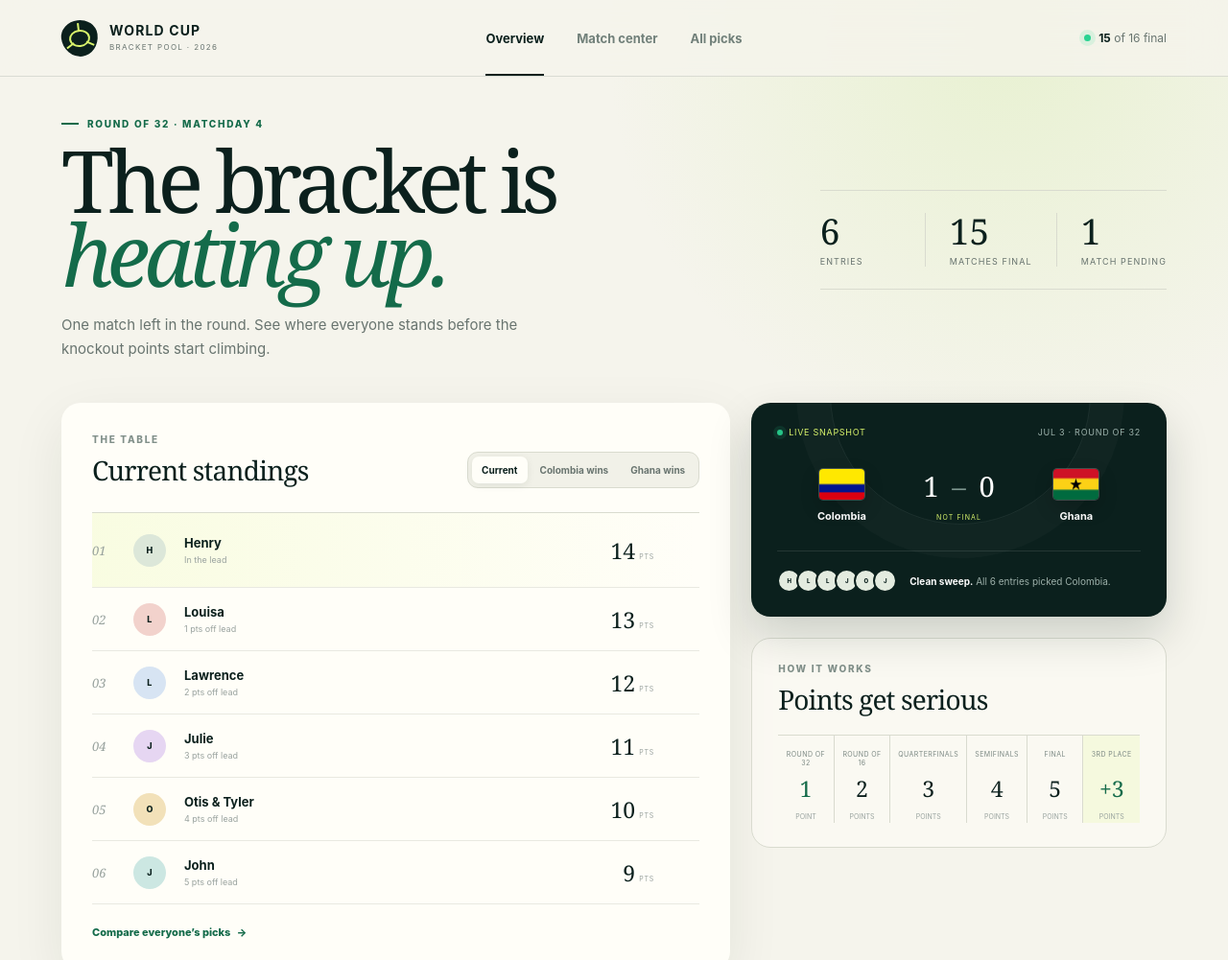
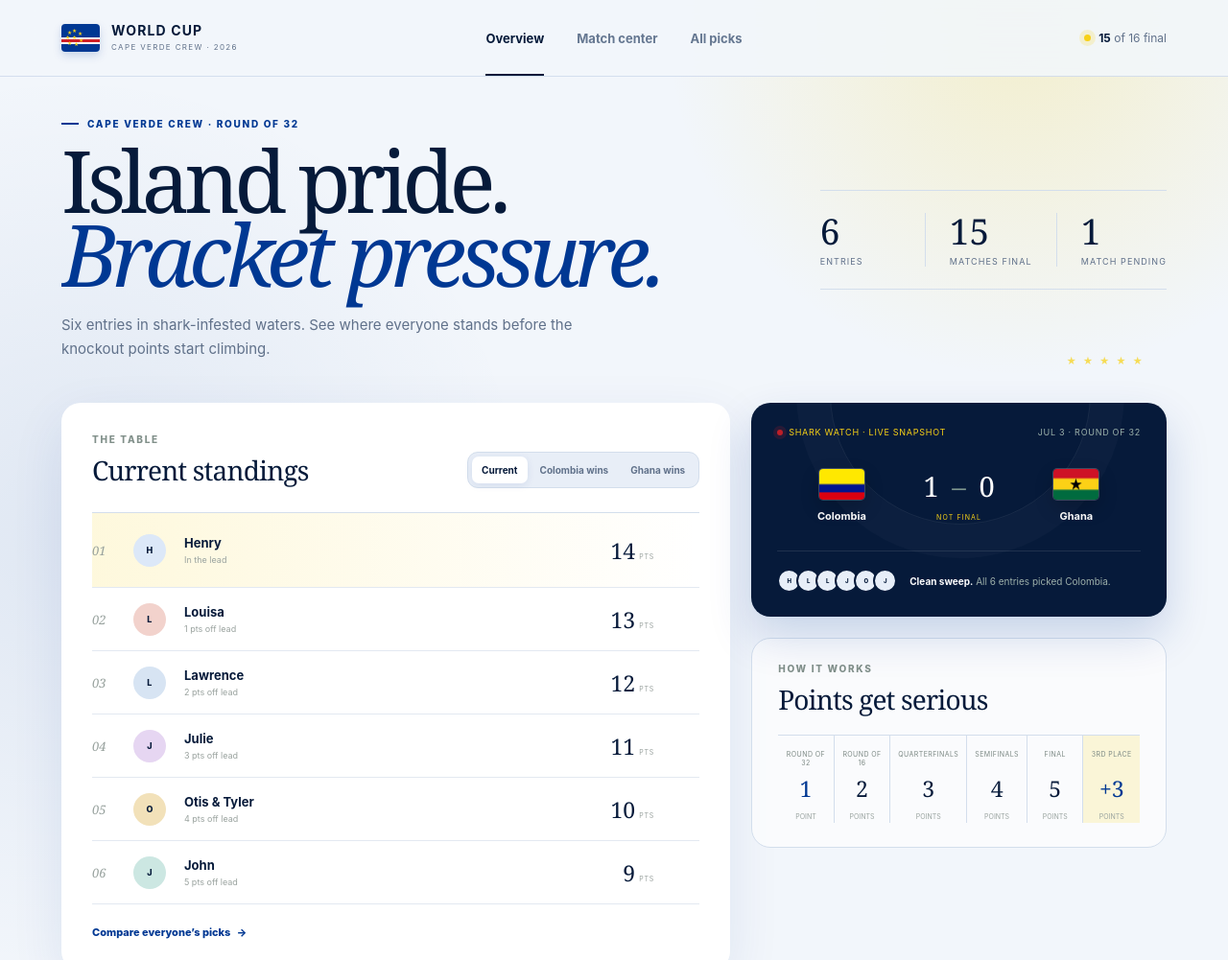
Before and after one commit to johnzwiss/worldcup, a plain HTML site: page index.html in a window 1280 px wide. Shown: the top 1001 px of the page at 96% size. Drawn offline with nearby package versions, Linux system fonts and the light colour scheme.

Commit message:
Add Cape Verde shark theme

```diff
--- a/app.js
+++ b/app.js
@@ -84,9 +84,16 @@ function hero() {
   return `
     <section class="hero">
       <div class="hero-copy">
-        <p class="eyebrow"><span></span> Round of 32 · Matchday 4</p>
-        <h1>The bracket is<br><em>heating up.</em></h1>
-        <p>One match left in the round. See where everyone stands before the knockout points start climbing.</p>
+        <p class="eyebrow"><span></span> Cape Verde crew · Round of 32</p>
+        <h1>Island pride.<br><em>Bracket pressure.</em></h1>
+        <p>Six entries in shark-infested waters. See where everyone stands before the knockout points start climbing.</p>
+      </div>
+      <div class="hero-sharks" aria-hidden="true">
+        <svg viewBox="0 0 560 240" role="presentation">
+          <path d="M500 108c-50-24-103-35-160-32l39-39-61 38c-35 1-69 6-102 16l-39-37 10 49c-43 16-79 36-116 53l-54-24 31 36-36 31 64-25c52 25 116 31 182 17l-35 30 73-41c69-4 137-28 204-72Z" />
+          <path class="small-shark" d="M500 108c-50-24-103-35-160-32l39-39-61 38c-35 1-69 6-102 16l-39-37 10 49c-43 16-79 36-116 53l-54-24 31 36-36 31 64-25c52 25 116 31 182 17l-35 30 73-41c69-4 137-28 204-72Z" />
+          <circle cx="480" cy="55" r="5" /><circle cx="510" cy="32" r="3" /><circle cx="532" cy="58" r="2" />
+        </svg>
       </div>
       <div class="hero-stats" aria-label="Pool summary">
         <div><strong>6</strong><span>Entries</span></div>
@@ -138,7 +145,7 @@ function liveMatchPanel() {
   return `
     <section class="live-card">
       <div class="live-card-top">
-        <span class="live-pill"><i></i> Live snapshot</span>
+        <span class="live-pill"><i></i> Shark watch · Live snapshot</span>
         <span>${formatDate(match.date)} · Round of 32</span>
       </div>
       <div class="matchup">
--- a/index.html
+++ b/index.html
@@ -15,12 +15,10 @@
     <div class="app-shell">
       <header class="site-header">
         <a class="brand" href="#" aria-label="World Cup Bracket Pool home">
-          <span class="brand-mark" aria-hidden="true">
-            <span></span><span></span><span></span>
-          </span>
+          <span class="brand-mark" aria-hidden="true"></span>
           <span>
             <strong>WORLD CUP</strong>
-            <small>BRACKET POOL · 2026</small>
+            <small>CAPE VERDE CREW · 2026</small>
           </span>
         </a>
 
@@ -39,7 +37,7 @@
       <main id="app" tabindex="-1"></main>
 
       <footer class="site-footer">
-        <span>World Cup Bracket Pool</span>
+        <span>World Cup Bracket Pool · 🦈 Cape Verde Crew</span>
         <span>Last updated <time datetime="2026-07-03">July 3, 2026</time></span>
       </footer>
     </div>
--- a/styles.css
+++ b/styles.css
@@ -1,17 +1,17 @@
 @import url("https://cdn.jsdelivr.net/npm/flag-icons@7.2.3/css/flag-icons.min.css");
 
 :root {
-  --ink: #0b201d;
-  --ink-soft: #17312d;
-  --paper: #f5f4ec;
-  --white: #fffef8;
-  --line: #d9dbcf;
-  --green: #146b4a;
-  --green-bright: #29d391;
-  --lime: #d8f36b;
-  --red: #e8604c;
-  --muted: #68746f;
-  --shadow: 0 18px 55px rgba(9, 32, 28, 0.08);
+  --ink: #061a3a;
+  --ink-soft: #0b2d61;
+  --paper: #f2f6fb;
+  --white: #ffffff;
+  --line: #d3deec;
+  --green: #003893;
+  --green-bright: #f7d116;
+  --lime: #f7d116;
+  --red: #cf2027;
+  --muted: #60718a;
+  --shadow: 0 18px 55px rgba(0, 56, 147, 0.09);
   --radius: 20px;
   font-family: Inter, ui-sans-serif, -apple-system, BlinkMacSystemFont, "Segoe UI", sans-serif;
   color: var(--ink);
@@ -28,7 +28,8 @@ body {
   min-width: 320px;
   min-height: 100vh;
   background:
-    radial-gradient(circle at 82% 4%, rgba(208, 236, 160, .34), transparent 26rem),
+    radial-gradient(circle at 83% 2%, rgba(247, 209, 22, .20), transparent 23rem),
+    radial-gradient(circle at 6% 45%, rgba(0, 56, 147, .08), transparent 30rem),
     var(--paper);
 }
 
@@ -43,8 +44,8 @@ button { color: inherit; }
   display: grid;
   grid-template-columns: 1fr auto 1fr;
   align-items: center;
-  border-bottom: 1px solid rgba(11, 32, 29, .12);
-  background: rgba(245, 244, 236, .86);
+  border-bottom: 1px solid rgba(0, 56, 147, .13);
+  background: rgba(242, 246, 251, .88);
   backdrop-filter: blur(18px);
   position: sticky;
   top: 0;
@@ -64,22 +65,25 @@ button { color: inherit; }
 .brand small { display: block; color: var(--muted); font-size: 8px; letter-spacing: .17em; margin-top: 5px; }
 
 .brand-mark {
-  width: 38px;
-  aspect-ratio: 1;
-  background: var(--ink);
-  border-radius: 50% 50% 48% 52% / 44% 44% 56% 56%;
-  display: grid;
-  place-items: center;
-  transform: rotate(-7deg);
+  width: 40px;
+  height: 29px;
+  background: linear-gradient(to bottom, #003893 0 48%, #fff 48% 55%, #cf2027 55% 65%, #fff 65% 72%, #003893 72% 100%);
+  border-radius: 4px;
   position: relative;
   overflow: hidden;
+  box-shadow: 0 4px 10px rgba(0, 56, 147, .18);
 }
 
-.brand-mark::before { content: ""; position: absolute; inset: 10px 8px; border: 2px solid var(--lime); border-radius: 50%; }
-.brand-mark span { position: absolute; width: 2px; height: 9px; background: var(--lime); }
-.brand-mark span:nth-child(1) { transform: translateY(-12px); }
-.brand-mark span:nth-child(2) { transform: rotate(120deg) translateY(-12px); }
-.brand-mark span:nth-child(3) { transform: rotate(240deg) translateY(-12px); }
+.brand-mark::before {
+  content: "★";
+  position: absolute;
+  left: 11px;
+  top: 12px;
+  color: #f7d116;
+  font-size: 5px;
+  line-height: 1;
+  text-shadow: 0 -7px #f7d116, 6px -4px #f7d116, 7px 3px #f7d116, 2px 7px #f7d116, -5px 6px #f7d116, -7px 0 #f7d116, -5px -5px #f7d116;
+}
 
 .main-nav { display: flex; align-self: stretch; gap: 34px; }
 .nav-link {
@@ -88,7 +92,7 @@ button { color: inherit; }
   border-bottom: 2px solid transparent;
   background: none;
   padding: 3px 0 0;
-  color: #71807a;
+  color: #657791;
   font-weight: 650;
   font-size: 13px;
   cursor: pointer;
@@ -105,7 +109,7 @@ button { color: inherit; }
   font-size: 12px;
 }
 .header-status strong { color: var(--ink); }
-.status-dot { width: 7px; height: 7px; border-radius: 50%; background: var(--green-bright); box-shadow: 0 0 0 5px rgba(41, 211, 145, .13); }
+.status-dot { width: 7px; height: 7px; border-radius: 50%; background: var(--green-bright); box-shadow: 0 0 0 5px rgba(247, 209, 22, .18); }
 
 #app {
   max-width: 1440px;
@@ -132,9 +136,32 @@ button { color: inherit; }
   font-weight: 900;
   font-size: 340px;
   letter-spacing: -.12em;
-  color: rgba(11, 32, 29, .025);
+  color: rgba(0, 56, 147, .035);
   z-index: -1;
 }
+.hero::before {
+  content: "★  ★  ★  ★  ★";
+  position: absolute;
+  right: 2%;
+  bottom: 38px;
+  color: rgba(247, 209, 22, .72);
+  font-size: 10px;
+  letter-spacing: .2em;
+}
+.hero-sharks {
+  position: absolute;
+  z-index: -1;
+  right: 17%;
+  top: 48px;
+  width: min(37vw, 480px);
+  color: var(--green);
+  opacity: .12;
+  transform: rotate(-4deg);
+  pointer-events: none;
+}
+.hero-sharks svg { display: block; width: 100%; overflow: visible; fill: currentColor; }
+.hero-sharks .small-shark { transform: translate(250px, 110px) scale(.42); opacity: .72; }
+.hero-sharks circle { fill: none; stroke: currentColor; stroke-width: 3px; }
 
 .eyebrow, .section-kicker {
   margin: 0 0 14px;
@@ -192,7 +219,7 @@ button { color: inherit; }
   padding: 4px;
   border: 1px solid var(--line);
   border-radius: 11px;
-  background: #f1f1e8;
+  background: #e8eef7;
   display: flex;
   gap: 3px;
 }
@@ -207,7 +234,7 @@ button { color: inherit; }
   font-size: 10px;
   font-weight: 750;
 }
-.scenario-control button.active, .filter-control button.active { background: var(--white); color: var(--ink); box-shadow: 0 2px 8px rgba(11, 32, 29, .08); }
+.scenario-control button.active, .filter-control button.active { background: var(--white); color: var(--ink); box-shadow: 0 2px 8px rgba(0, 56, 147, .09); }
 
 .leaderboard { border-top: 1px solid var(--line); }
 .leader-row {
@@ -216,9 +243,9 @@ button { color: inherit; }
   grid-template-columns: 30px 40px 1fr auto 34px;
   align-items: center;
   gap: 13px;
-  border-bottom: 1px solid #e9e9e1;
+  border-bottom: 1px solid #e3e9f1;
 }
-.leader-row.leader { min-height: 78px; background: linear-gradient(90deg, rgba(216, 243, 107, .16), transparent); }
+.leader-row.leader { min-height: 78px; background: linear-gradient(90deg, rgba(247, 209, 22, .15), transparent); }
 .rank { font-family: Georgia, serif; font-style: italic; font-size: 13px; color: #96a09c; }
 .avatar {
   width: 34px;
@@ -226,7 +253,7 @@ button { color: inherit; }
   display: inline-grid;
   place-items: center;
   border-radius: 50%;
-  background: #dce7d9;
+  background: #dce8f8;
   color: var(--ink);
   font-size: 9px;
   font-weight: 800;
@@ -242,16 +269,16 @@ button { color: inherit; }
 .score { text-align: right; }
 .score strong { font-family: Georgia, serif; font-size: 23px; font-weight: 500; }
 .score small { color: #98a09d; font-size: 7px; letter-spacing: .12em; margin-left: 4px; }
-.gain { border-radius: 6px; background: #daf4e5; color: var(--green); padding: 4px 6px; font-weight: 800; font-size: 9px; }
+.gain { border-radius: 6px; background: #fff5bd; color: #765f00; padding: 4px 6px; font-weight: 800; font-size: 9px; }
 .text-link { appearance: none; border: 0; background: none; padding: 22px 0 0; color: var(--green); font-size: 11px; font-weight: 800; cursor: pointer; }
 .text-link span { margin-left: 4px; transition: margin .18s ease; }
 .text-link:hover span { margin-left: 9px; }
 
-.live-card { padding: 25px 27px; color: white; background: var(--ink); box-shadow: 0 20px 45px rgba(7, 29, 25, .17); overflow: hidden; position: relative; }
+.live-card { padding: 25px 27px; color: white; background: var(--ink); box-shadow: 0 20px 45px rgba(0, 56, 147, .18); overflow: hidden; position: relative; }
 .live-card::after { content: ""; position: absolute; width: 270px; height: 270px; border: 1px solid rgba(255,255,255,.07); border-radius: 50%; top: -145px; left: calc(50% - 135px); box-shadow: 0 0 0 35px rgba(255,255,255,.025); }
 .live-card-top { display: flex; justify-content: space-between; align-items: center; color: #9bb0aa; font-size: 9px; letter-spacing: .08em; text-transform: uppercase; position: relative; z-index: 1; }
 .live-pill { color: var(--lime); display: flex; align-items: center; gap: 6px; }
-.live-pill i { width: 6px; height: 6px; background: var(--green-bright); border-radius: 50%; box-shadow: 0 0 0 4px rgba(41, 211, 145, .12); animation: pulse 1.8s ease infinite; }
+.live-pill i { width: 6px; height: 6px; background: var(--red); border-radius: 50%; box-shadow: 0 0 0 4px rgba(207, 32, 39, .18); animation: pulse 1.8s ease infinite; }
 @keyframes pulse { 50% { opacity: .45; } }
 .matchup { display: grid; grid-template-columns: 1fr auto 1fr; align-items: center; gap: 18px; margin: 31px 0 28px; position: relative; z-index: 1; }
 .team { display: flex; flex-direction: column; align-items: center; gap: 10px; text-align: center; }
@@ -265,11 +292,11 @@ button { color: inherit; }
 .scoreboard small { color: var(--lime); font-size: 7px; letter-spacing: .16em; }
 .consensus { padding-top: 18px; border-top: 1px solid rgba(255,255,255,.1); display: flex; align-items: center; gap: 13px; }
 .mini-avatars { display: flex; padding-left: 5px; }
-.mini-avatars span { width: 25px; height: 25px; margin-left: -5px; display: grid; place-items: center; border-radius: 50%; background: #e3ebdf; color: var(--ink); border: 2px solid var(--ink); font-size: 6px; font-weight: 800; }
+.mini-avatars span { width: 25px; height: 25px; margin-left: -5px; display: grid; place-items: center; border-radius: 50%; background: #e7eef8; color: var(--ink); border: 2px solid var(--ink); font-size: 6px; font-weight: 800; }
 .consensus p { margin: 0; color: #9db0aa; font-size: 10px; }
 .consensus strong { color: white; }
 
-.scoring-panel { padding: 25px 27px; box-shadow: none; border: 1px solid var(--line); background: rgba(255, 254, 248, .55); }
+.scoring-panel { padding: 25px 27px; box-shadow: none; border: 1px solid var(--line); background: rgba(255, 255, 255, .64); }
 .scoring-panel .panel-heading { margin-bottom: 18px; }
 .scoring-steps { display: grid; grid-template-columns: repeat(6, 1fr); border-top: 1px solid var(--line); }
 .scoring-step { padding: 15px 8px 0; border-right: 1px solid var(--line); text-align: center; }
@@ -278,10 +305,10 @@ button { color: inherit; }
 .scoring-step strong { display: block; font-family: Georgia, serif; font-size: 23px; font-weight: 500; }
 .scoring-step small { color: #99a39f; font-size: 7px; text-transform: uppercase; }
 .scoring-step.current strong { color: var(--green); }
-.scoring-step.bonus { background: rgba(216, 243, 107, .15); }
+.scoring-step.bonus { background: rgba(247, 209, 22, .16); }
 .scoring-step.bonus strong { color: var(--green); }
 
-.callout { margin-top: 22px; padding: 20px 24px; display: flex; align-items: center; gap: 15px; background: #e6ead9; }
+.callout { margin-top: 22px; padding: 20px 24px; display: flex; align-items: center; gap: 15px; background: #e3ebf7; border-left: 4px solid var(--red); }
 .callout-icon { width: 28px; height: 28px; display: grid; place-items: center; border: 1px solid #aeb8a7; border-radius: 50%; font-family: Georgia, serif; font-style: italic; }
 .callout strong { display: block; font-size: 10px; text-transform: uppercase; letter-spacing: .08em; }
 .callout p { margin: 4px 0 0; color: var(--muted); font-size: 11px; }
@@ -292,9 +319,9 @@ button { color: inherit; }
 .filter-control button { padding-inline: 17px; }
 
 .matches-grid { display: grid; grid-template-columns: repeat(4, 1fr); gap: 15px; }
-.match-card { padding: 19px; border: 1px solid var(--line); border-radius: 15px; background: rgba(255, 254, 248, .78); animation: rise .35s ease both; animation-delay: var(--delay); }
+.match-card { padding: 19px; border: 1px solid var(--line); border-radius: 15px; background: rgba(255, 255, 255, .82); animation: rise .35s ease both; animation-delay: var(--delay); }
 @keyframes rise { from { opacity: 0; transform: translateY(7px); } }
-.match-card.pending { border-color: #b8d39f; background: #f5f7e8; }
+.match-card.pending { border-color: #e6c234; background: #fff9dc; }
 .match-meta { display: flex; justify-content: space-between; margin-bottom: 16px; color: #8b9792; font-size: 8px; letter-spacing: .08em; text-transform: uppercase; }
 .match-status { font-weight: 800; }
 .match-status.final { color: var(--green); }
@@ -317,8 +344,8 @@ button { color: inherit; }
 .player-filter button.active { background: var(--ink); border-color: var(--ink); color: white; }
 .picks-table-wrap { overflow-x: auto; }
 .picks-table { width: 100%; border-collapse: collapse; min-width: 980px; }
-.picks-table th, .picks-table td { border-bottom: 1px solid #e7e8df; }
-.picks-table thead th { height: 88px; padding: 13px 10px; vertical-align: middle; text-align: center; background: #f0f1e9; }
+.picks-table th, .picks-table td { border-bottom: 1px solid #e2e8f1; }
+.picks-table thead th { height: 88px; padding: 13px 10px; vertical-align: middle; text-align: center; background: #e9eff7; }
 .picks-table thead th:first-child { width: 190px; padding-left: 24px; text-align: left; border-radius: var(--radius) 0 0 0; color: var(--muted); font-size: 9px; text-transform: uppercase; letter-spacing: .1em; }
 .picks-table thead th:last-child { border-radius: 0 var(--radius) 0 0; }
 .picks-table thead .avatar { display: grid; margin: 0 auto 5px; width: 30px; height: 30px; }
@@ -330,9 +357,9 @@ button { color: inherit; }
 .picks-table tbody th strong { font-size: 10px; }
 .picks-table tbody th small { margin-top: 3px; color: #98a19d; font-size: 8px; font-weight: 500; }
 .picks-table td { padding: 8px 7px; text-align: center; }
-.pick { display: inline-flex; align-items: center; justify-content: center; gap: 5px; min-width: 90px; border-radius: 7px; padding: 7px 8px; background: #f0f1eb; color: #4e5d57; font-size: 8px; font-weight: 700; }
+.pick { display: inline-flex; align-items: center; justify-content: center; gap: 5px; min-width: 90px; border-radius: 7px; padding: 7px 8px; background: #edf1f6; color: #43536b; font-size: 8px; font-weight: 700; }
 .pick .flag { width: 14px; height: 10px; }
-.pick.correct { background: #dff2e4; color: #17613f; }
+.pick.correct { background: #dce8f8; color: #003893; }
 .pick.wrong { background: #f5dfdc; color: #a94536; }
 .pick.open { background: #f7f1d4; color: #8c6c1e; }
 .pick i { font-style: normal; font-size: 9px; }
@@ -341,7 +368,7 @@ button { color: inherit; }
 .champion-strip .section-kicker { color: var(--green-bright); }
 .champion-grid { display: grid; grid-template-columns: repeat(3, 1fr); gap: 10px 22px; }
 .champion-grid > div { display: flex; align-items: center; gap: 9px; border-bottom: 1px solid rgba(255,255,255,.1); padding: 8px 0; }
-.champion-grid > div > span { width: 25px; height: 25px; display: grid; place-items: center; flex-shrink: 0; background: #dce8dc; color: var(--ink); border-radius: 50%; font-size: 6px; font-weight: 800; }
+.champion-grid > div > span { width: 25px; height: 25px; display: grid; place-items: center; flex-shrink: 0; background: #e7eef8; color: var(--ink); border-radius: 50%; font-size: 6px; font-weight: 800; }
 .champion-grid p { margin: 0; }
 .champion-grid small { display: block; margin-bottom: 4px; color: #94aaa3; font-size: 7px; }
 .champion-grid strong { display: flex; align-items: center; gap: 4px; font-size: 8px; }
@@ -352,7 +379,7 @@ button { color: inherit; }
 
 @media (max-width: 1100px) {
   .site-header { grid-template-columns: 1fr auto; }
-  .main-nav { position: fixed; left: 50%; bottom: 15px; transform: translateX(-50%); height: 54px; padding: 0 22px; gap: 24px; border: 1px solid rgba(255,255,255,.14); border-radius: 999px; background: rgba(11, 32, 29, .94); box-shadow: 0 15px 35px rgba(0,0,0,.2); backdrop-filter: blur(14px); }
+  .main-nav { position: fixed; left: 50%; bottom: 15px; transform: translateX(-50%); height: 54px; padding: 0 22px; gap: 24px; border: 1px solid rgba(255,255,255,.14); border-radius: 999px; background: rgba(6, 26, 58, .96); box-shadow: 0 15px 35px rgba(0,0,0,.2); backdrop-filter: blur(14px); }
   .nav-link { border: 0; color: #91a19b; white-space: nowrap; }
   .nav-link.active, .nav-link:hover { color: white; }
   .header-status { display: none; }
@@ -378,7 +405,7 @@ button { color: inherit; }
 
 @media (max-width: 600px) {
   .site-header { min-height: 66px; }
-  .brand-mark { width: 32px; }
+  .brand-mark { width: 32px; height: 23px; }
   .brand strong { font-size: 12px; }
   .brand small { font-size: 7px; }
   .main-nav { width: calc(100% - 30px); justify-content: space-around; gap: 8px; padding: 0 12px; }
@@ -386,6 +413,8 @@ button { color: inherit; }
   #app { padding-bottom: 35px; }
   .hero { min-height: 385px; }
   .hero h1 { font-size: 55px; }
+  .hero-sharks { width: 310px; right: -90px; top: 82px; opacity: .08; }
+  .hero::before { right: 0; bottom: 28px; }
   .panel { padding: 23px 19px; }
   .panel-heading { display: block; }
   .leaderboard-heading .scenario-control { overflow-x: auto; }
```
